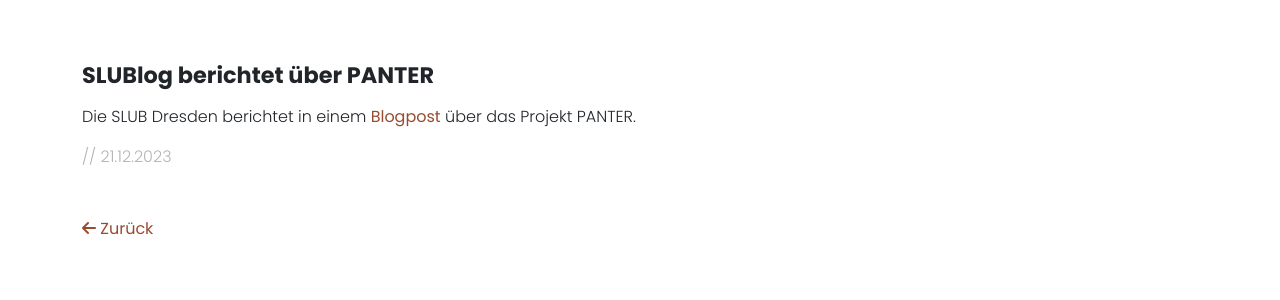
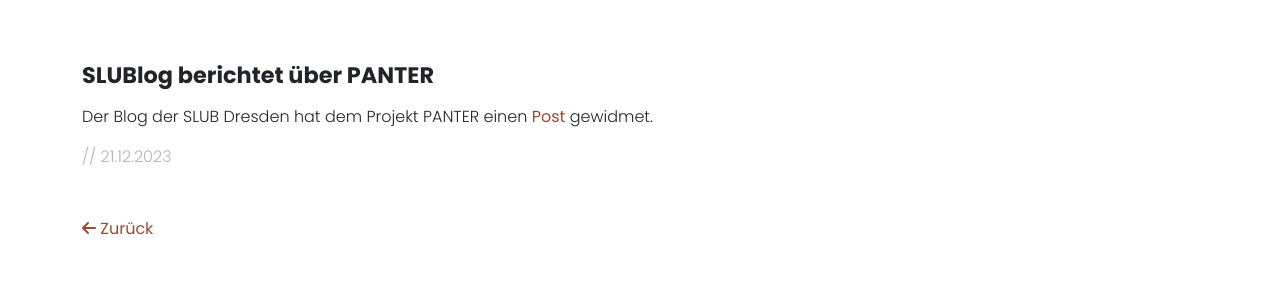
Before and after one commit to panter-project/panter-project.github.io, a Jekyll site: the page built from _posts/2023-12-21-slublog.markdown, in a window 1280 px wide. Shown: the part 492-792 px from the top of the page. Built offline with Jekyll 4.4.1, drawn with Linux system fonts in a browser that asks for light colours.

Commit message:
Update 2023-12-21-slublog.markdown

```diff
--- a/_posts/2023-12-21-slublog.markdown
+++ b/_posts/2023-12-21-slublog.markdown
@@ -3,6 +3,6 @@
 category: news
 title: SLUBlog berichtet über PANTER
 description: |
-  Der Blog der SLUB Dresden hat einen Beitrag zum Projekt PANTER veröffentlicht.
+  PANTER ist Thema in neuem Blogpost der SLUB.
 ---
-Die SLUB Dresden berichtet in einem [Blogpost](https://blog.slub-dresden.de/beitrag/2023/12/14/panter-projekt) über das Projekt PANTER.
+Der Blog der SLUB Dresden hat dem Projekt PANTER einen [Post](https://blog.slub-dresden.de/beitrag/2023/12/14/panter-projekt) gewidmet.
```
